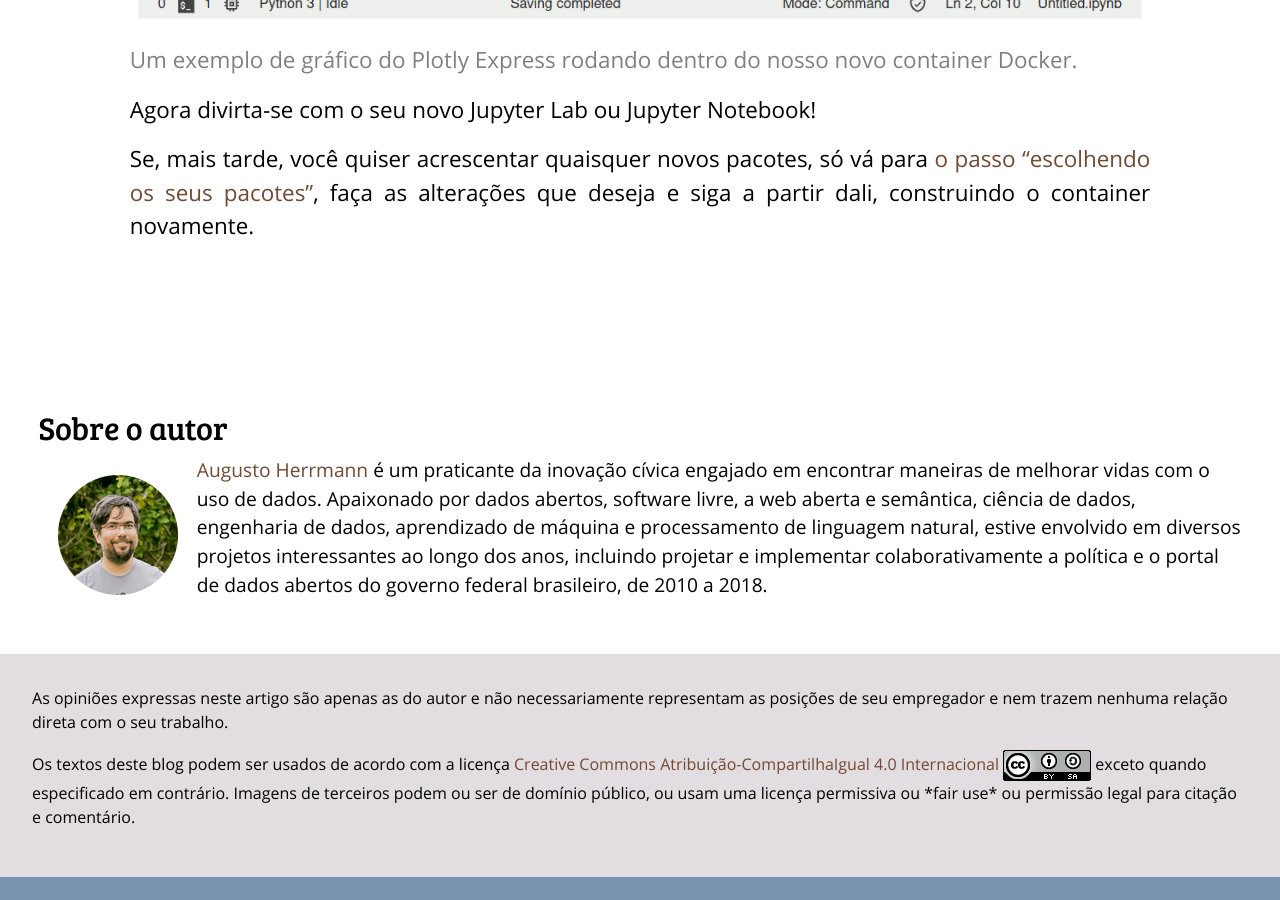
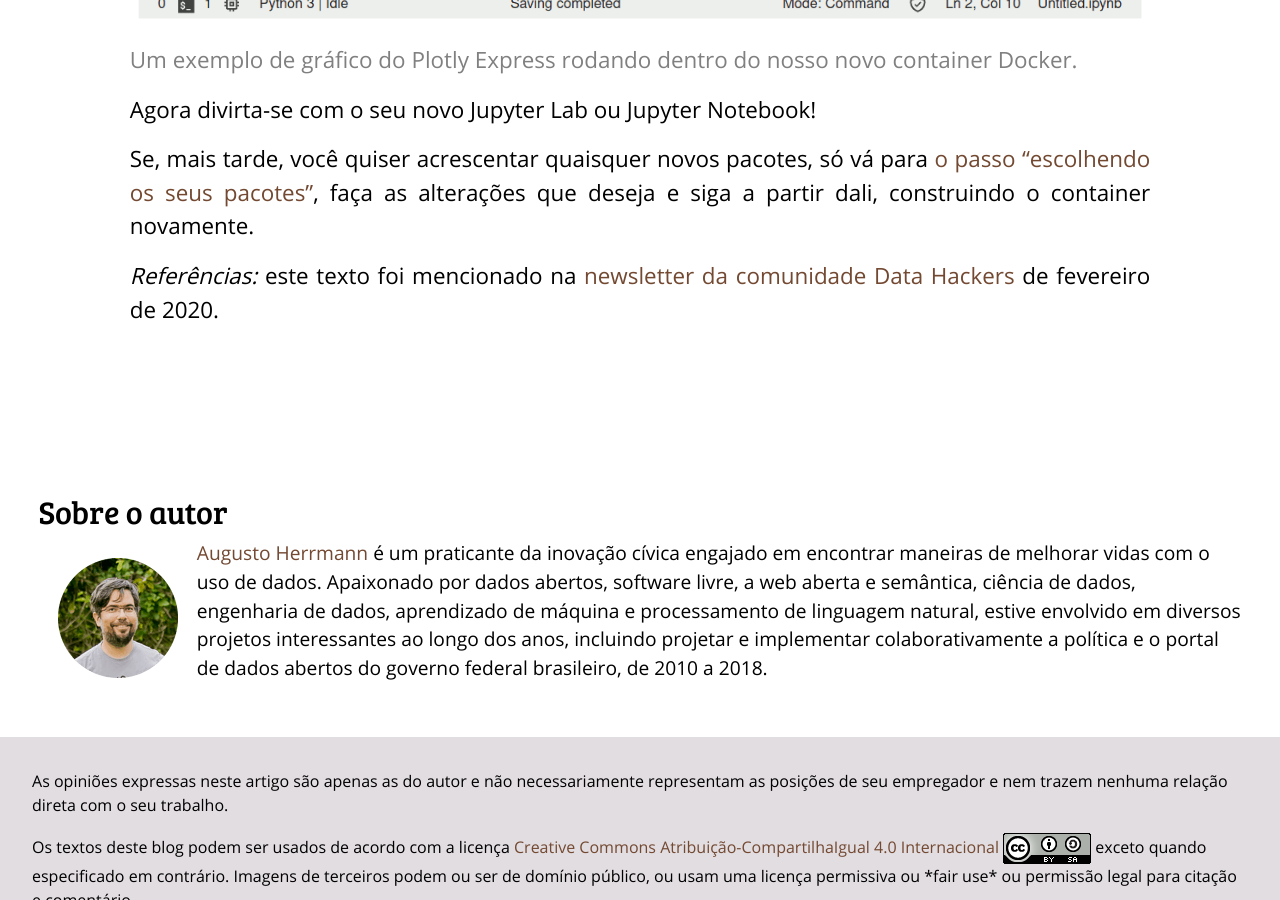
Before and after one commit to augusto-herrmann/augusto-herrmann.github.io, a Jekyll site: the page built from _posts/2021-02-08-como-construir-ambiente-personalizado-para-jupyter-no-docker.md, in a window 1280 px wide and 900 px high, scrolled down 5489 px. Built offline with Jekyll 4.4.1, drawn with Linux system fonts in a browser that asks for light colours; nearby versions of some CDN libraries.

Commit message:
Add reference in newsletter

```diff
--- a/_posts/2021-02-08-como-construir-ambiente-personalizado-para-jupyter-no-docker.md
+++ b/_posts/2021-02-08-como-construir-ambiente-personalizado-para-jupyter-no-docker.md
@@ -217,3 +217,7 @@ para
 [o passo “escolhendo os seus pacotes”](#escolhendo-os-seus-pacotes-python),
 faça as alterações que deseja e siga a partir dali, construindo o
 container novamente.
+
+*Referências:* este texto foi mencionado na
+[newsletter da comunidade Data Hackers](https://datahackers.com.br/newsletter/as-trolagens-do-python)
+de fevereiro de 2020.
```
